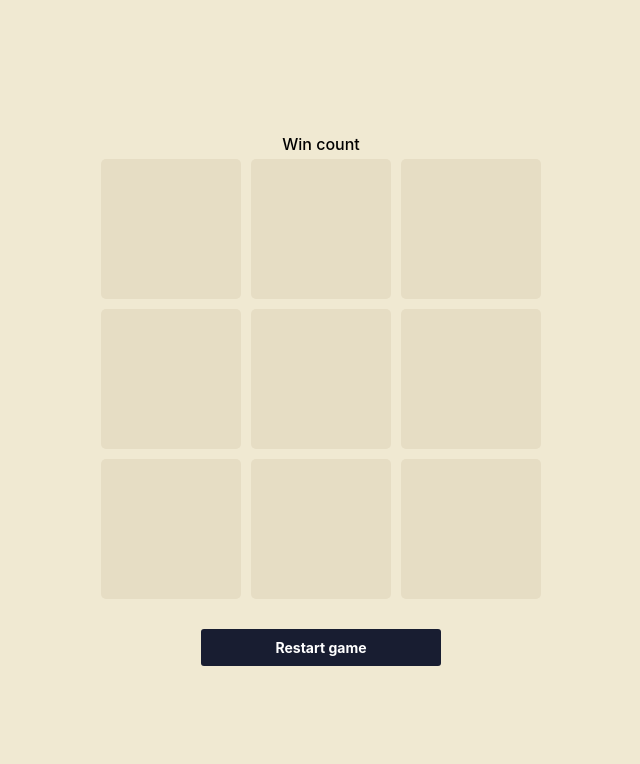
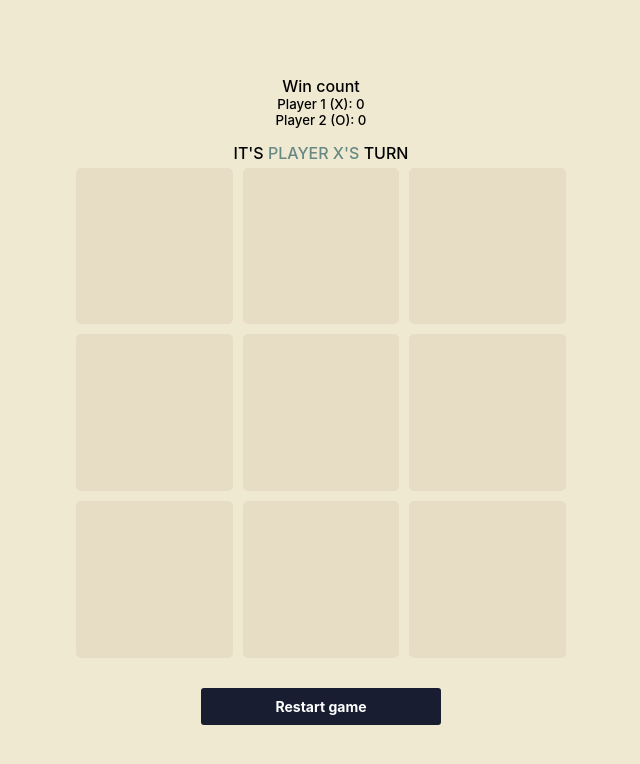
Before and after one commit to pedropauloo/react-projects, a React (Vite) app in the folder tic-tac-toe/: page / in a window 1280 px wide. Shown: the top 764 px of the page, without its empty margins (319-959 px from the left). Built offline with nearby package versions, Linux system fonts and the light colour scheme.

Commit message:
added count of wins to players

```diff
--- a/tic-tac-toe/src/components/TicTacToe.tsx
+++ b/tic-tac-toe/src/components/TicTacToe.tsx
@@ -1,5 +1,5 @@
 import { useEffect, useState } from "react";
-import "./tictactoe.css";
+import "./style.css";
 
 type PlayerType = {
   count: number;
@@ -9,11 +9,19 @@ type PlayerType = {
 const TicTacToe = () => {
   const emptyBoard = Array(9).fill("");
   const [board, setBoard] = useState(emptyBoard);
-  const [players, setPlayers] = useState([
-    { count: 0, currentCharacter: "X" },
-    { count: 0, currentCharacter: "O" },
-  ]);
-  const [currentPlayer, setCurrentPlayer] = useState(players[0]);
+
+  const [players, setPlayers] = useState({
+    one: {
+      count: 0,
+      currentCharacter: "X",
+    },
+    two: {
+      count: 0,
+      currentCharacter: "O",
+    },
+  });
+
+  const [currentPlayer, setCurrentPlayer] = useState<PlayerType>(players.one);
   const [winner, setWinner] = useState<PlayerType | null>(null);
 
   function handleClickCell(index: number) {
@@ -26,7 +34,7 @@ const TicTacToe = () => {
       )
     );
 
-    setCurrentPlayer(currentPlayer === players[0] ? players[1] : players[0]);
+    setCurrentPlayer(currentPlayer === players.one ? players.two : players.one);
   }
 
   function checkWin() {
@@ -42,13 +50,18 @@ const TicTacToe = () => {
       [board[0], board[4], board[8]],
       [board[2], board[4], board[6]],
     ];
-    console.log(currentPlayer);
     conditionsToWin.forEach((cells) => {
-      if (cells.every((cell) => cell === "O")) setWinner({ ...currentPlayer });
-      if (cells.every((cell) => cell === "X")) setWinner({ ...currentPlayer });
+      if (cells.every((cell) => cell === "X")) {
+        players.one.count++;
+        setWinner(players.one);
+      }
+      if (cells.every((cell) => cell === "O")) {
+        players.two.count++;
+        setWinner(players.two);
+      }
     });
 
-    if (board.every((cell) => cell !== "")) setWinner(null);
+    // if (board.every((cell) => cell !== "")) setWinner(null);
   }
 
   function restartGame() {
@@ -60,21 +73,26 @@ const TicTacToe = () => {
 
   return (
     <div className="container">
-      <div style={{ textAlign: "center" }}>
+      <div className="counter">
         <h4>Win count</h4>
-        {/* <h5>Player 1: {winCount.playerOne}</h5>
-        <h5>Player 2: {winCount.playerTwo}</h5> */}
+        <h5>
+          Player 1 ({players.one.currentCharacter}): {players.one.count}
+        </h5>
+        <h5>
+          Player 2 ({players.two.currentCharacter}): {players.two.count}
+        </h5>
       </div>
-      {winner !== null && (
+      {winner === null && (
         <header>
           <p className="header">
-            Player 1
+            It's
             <span
               className={`player ${currentPlayer.currentCharacter.toLowerCase()}`}
             >
               {" "}
-              ({currentPlayer.currentCharacter})
+              player {currentPlayer.currentCharacter}'s{" "}
             </span>
+            turn
           </p>
         </header>
       )}
@@ -95,13 +113,13 @@ const TicTacToe = () => {
           <p>
             The{" "}
             <span className={`player ${winner.currentCharacter.toLowerCase()}`}>
-              player {winner}{" "}
+              player {winner.currentCharacter}{" "}
             </span>
             won the game!
           </p>
         )}
 
-        {winner?.currentCharacter === "T" && <p>No one won the game.</p>}
+        {board.every((cell) => cell !== "") && <p>No one won the game.</p>}
 
         <button className="restart-button" type="button" onClick={restartGame}>
           Restart game
--- a/tic-tac-toe/src/components/tictactoe.css
+++ b/tic-tac-toe/src/components/style.css
@@ -20,8 +20,13 @@ body {
   justify-content: center;
 }
 
+.counter {
+  text-align: center;
+}
+
 .header,
 .footer {
+  text-align: center;
   text-transform: uppercase;
   margin-top: 15px;
   font-size: 16px;
@@ -37,9 +42,19 @@ body {
 }
 
 .board {
+  max-width: 500px;
+  max-height: 500px;
+  width: 50vw;
+  height: 100%;
   display: grid;
-  grid-template-rows: 150px 150px 150px;
-  grid-template-columns: 150px 150px 150px;
+  grid-template-rows: 1fr 1fr 1fr;
+  grid-template-columns: 1fr 1fr 1fr;
+}
+
+@media screen and (max-width: 500px) {
+  .board {
+    width: 95vw;
+  }
 }
 
 .cell {
```
